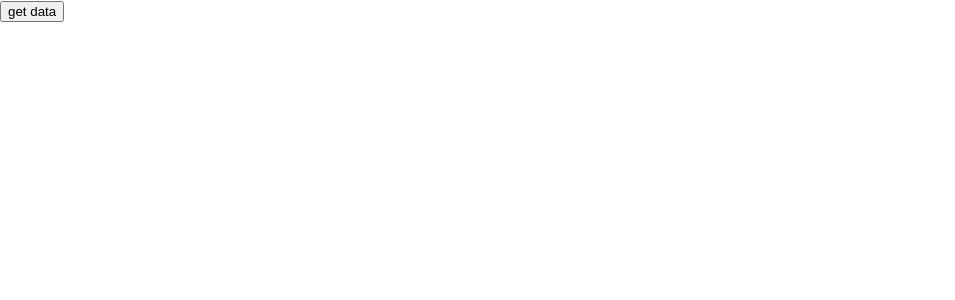
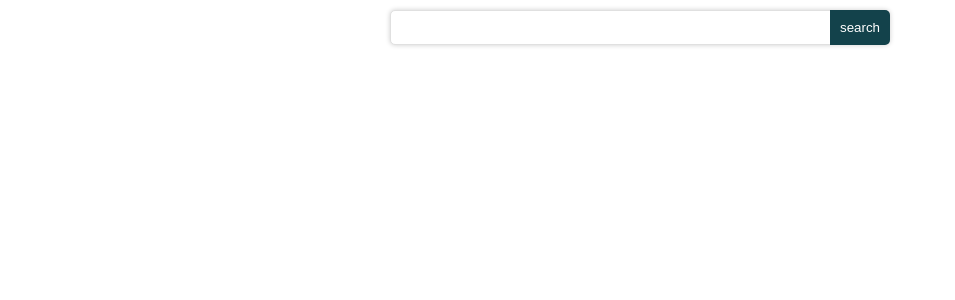
Before and after one commit to inhyuk15/mapleKum, a React (Create React App) app in the folder client/: page / in a window 1280 px wide. Shown: the top 300 px of the page, without its empty margins (0-955 px from the left). Built offline with nearby package versions, Linux system fonts and the light colour scheme.

Commit message:
Add : puppeteer를 이용한 리액트 크롤링 프로젝트
client/src/components/SearchForm.tsx
client/src/components/SearchItem.tsx
client/src/components/SearchList.tsx

임시로 작동만 되는지 확인차 커밋

```diff
--- a/client/src/App.css
+++ b/client/src/App.css
@@ -1,38 +1,71 @@
 .App {
-  text-align: center;
+  margin: 0 auto;
+  max-width: 500px;
+  padding: 10px;
 }
-
-.App-logo {
-  height: 40vmin;
-  pointer-events: none;
+.App .form {
+  position: relative;
+  margin-bottom: 10px;
 }
-
-@media (prefers-reduced-motion: no-preference) {
-  .App-logo {
-    animation: App-logo-spin infinite 20s linear;
-  }
+.App .form-text {
+  border: 1px solid #e0e0e0;
+  border-radius: 5px;
+  box-sizing: border-box;
+  padding: 0 65px 0 5px;
+  width: 100%;
+  height: 35px;
+  box-shadow: 0 0 5px rgba(0, 0, 0, 0.2);
+  outline: none;
 }
-
-.App-header {
-  background-color: #282c34;
-  min-height: 100vh;
-  display: flex;
-  flex-direction: column;
-  align-items: center;
-  justify-content: center;
-  font-size: calc(10px + 2vmin);
-  color: white;
+.App .form-btn {
+  position: absolute;
+  top: 0;
+  right: 0;
+  border: none;
+  border-radius: 0 5px 5px 0;
+  width: 60px;
+  height: 35px;
+  background-color: #13424b;
+  color: #fff;
 }
-
-.App-link {
-  color: #61dafb;
+.App .card-list {
+  column-count: 2;
+  column-gap: 10px;
+  margin-top: 10px;
+  padding: 0;
 }
-
-@keyframes App-logo-spin {
-  from {
-    transform: rotate(0deg);
-  }
-  to {
-    transform: rotate(360deg);
-  }
+.App .card {
+  display: inline-block;
+  position: relative;
+  margin: 0 0 10px;
+  border: 1px solid #e0e0e0;
+  border-radius: 5px;
+  word-break: break-all;
+  box-shadow: 0 0 10px rgba(0, 0, 0, 0.2);
 }
+.App .card .top {
+  border-radius: 5px 5px 0 0;
+  padding: 10px;
+  background-color: #13424b;
+  color: #fff;
+}
+.App .card .top .kategorie {
+  font-size: 11px;
+}
+.App .card .top .title {
+  margin-top: 5px;
+  font-weight: bold;
+}
+.App .card .bottom {
+  padding: 10px;
+  font-size: 13px;
+}
+.App .card .bottom .link {
+  display: inline-block;
+  margin-top: 10px;
+  padding: 3px 5px;
+  border-radius: 3px;
+  text-decoration: none;
+  background-color: #e5e5e5;
+  color: #000;
+}
--- a/client/src/App.tsx
+++ b/client/src/App.tsx
@@ -1,17 +1,25 @@
-import React from 'react';
+import React, { useState } from "react";
+import SearchForm from "./components/SearchForm";
+import SearchList from "./components/SearchList";
+import "./App.css";
 
-const App = () => {
+function App() {
+  const [searchData, setSearchData] = useState<any>([]);
+  const getData = (keyword: string) => {
+    console.log("검색 키워드: " + keyword);
+    fetch(`api/data?keyword=${keyword}`)
+      .then((res) => {
+        return res.json();
+      })
+      .then((data) => {
+        setSearchData(data);
+        console.log(data);
+      });
+  };
   return (
     <div className="App">
-      <button type="button" onClick={() => {
-        fetch('/api/data')
-        .then((res) => {
-          return res.json();
-        })
-        .then((data) => {
-          console.log(data);
-        });
-      }}>get data</button>
+      <SearchForm getData={getData} />
+      <SearchList searchData={searchData} />
     </div>
   );
 }
--- /dev/null
+++ b/client/src/components/SearchForm.tsx
@@ -0,0 +1,37 @@
+import React, { useState } from "react";
+
+const SearchForm = (props: { getData: any }) => {
+  const { getData } = props;
+  const [keyword, setKeyword] = useState("");
+  return (
+    <div className="form">
+      <input
+        type="text"
+        className="form-text"
+        onChange={(e: any) => {
+          setKeyword(e.target.value);
+        }}
+        onKeyPress={(e: any) => {
+          if (e.charCode === 13) {
+            if (keyword) {
+              getData(keyword);
+            }
+          }
+        }}
+      />
+      <button
+        type="button"
+        className="form-btn"
+        onClick={() => {
+          if (keyword) {
+            getData(keyword);
+          }
+        }}
+      >
+        search
+      </button>
+    </div>
+  );
+};
+
+export default SearchForm;
--- /dev/null
+++ b/client/src/components/SearchItem.tsx
@@ -0,0 +1,21 @@
+import React from "react";
+
+const SearchItem = (props: { item: any }) => {
+  const { item } = props;
+  return (
+    <div className="card">
+      <div className="top">
+        <div className="kategorie">{item.kategorie}</div>
+        <div className="title">{item.title}</div>
+      </div>
+      <div className="bottom">
+        <div className="text">{item.text}</div>
+        <a href={item.link} className="link" target="_blank" rel="noreferrer">
+          더보기
+        </a>
+      </div>
+    </div>
+  );
+};
+
+export default SearchItem;
--- /dev/null
+++ b/client/src/components/SearchList.tsx
@@ -0,0 +1,16 @@
+import React from "react";
+import SearchItem from "./SearchItem";
+
+const SearchList = (props: { searchData: [] }) => {
+  const { searchData } = props;
+
+  return (
+    <div className="card-list">
+      {searchData.map((item: any, idx: number): JSX.Element => {
+        return <SearchItem key={idx} item={item} />;
+      })}
+    </div>
+  );
+};
+
+export default SearchList;
```
Also changed, not shown: package.json (+6 -5 lines), 2 other files (tests, documents, lock files or other folders).
